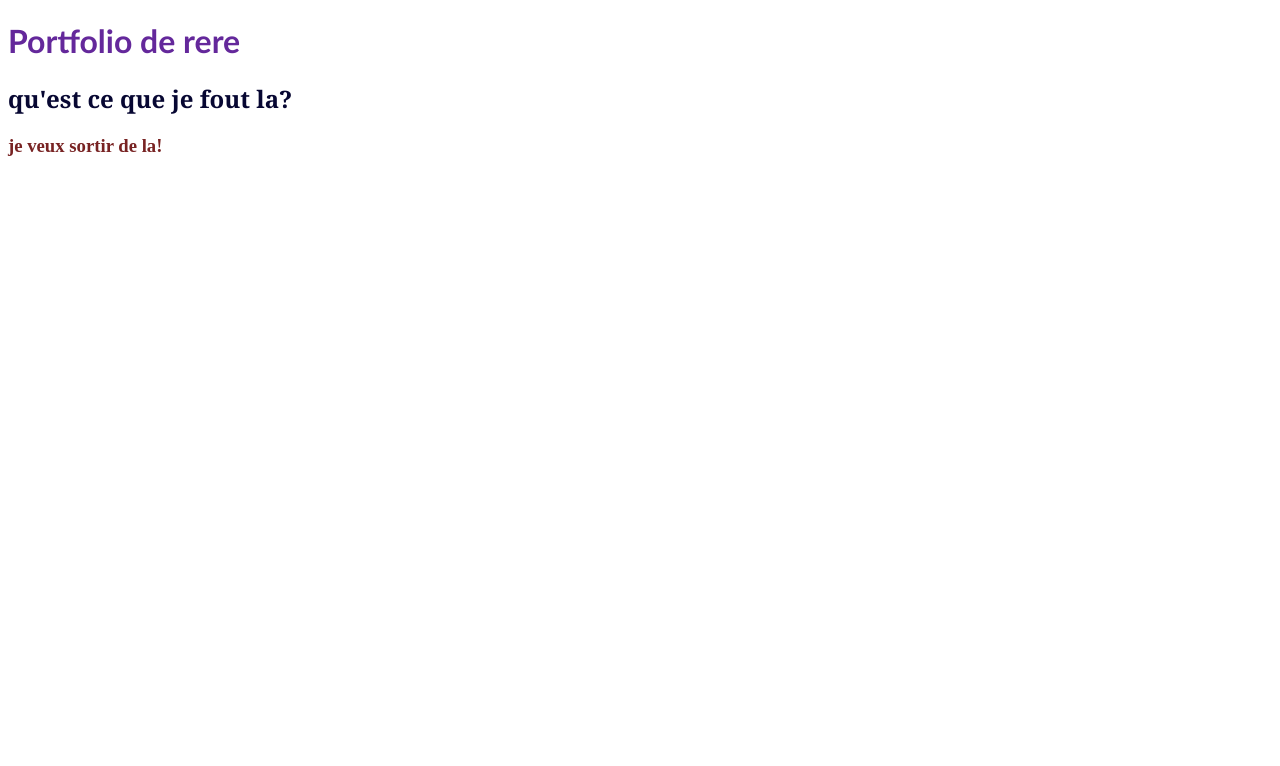
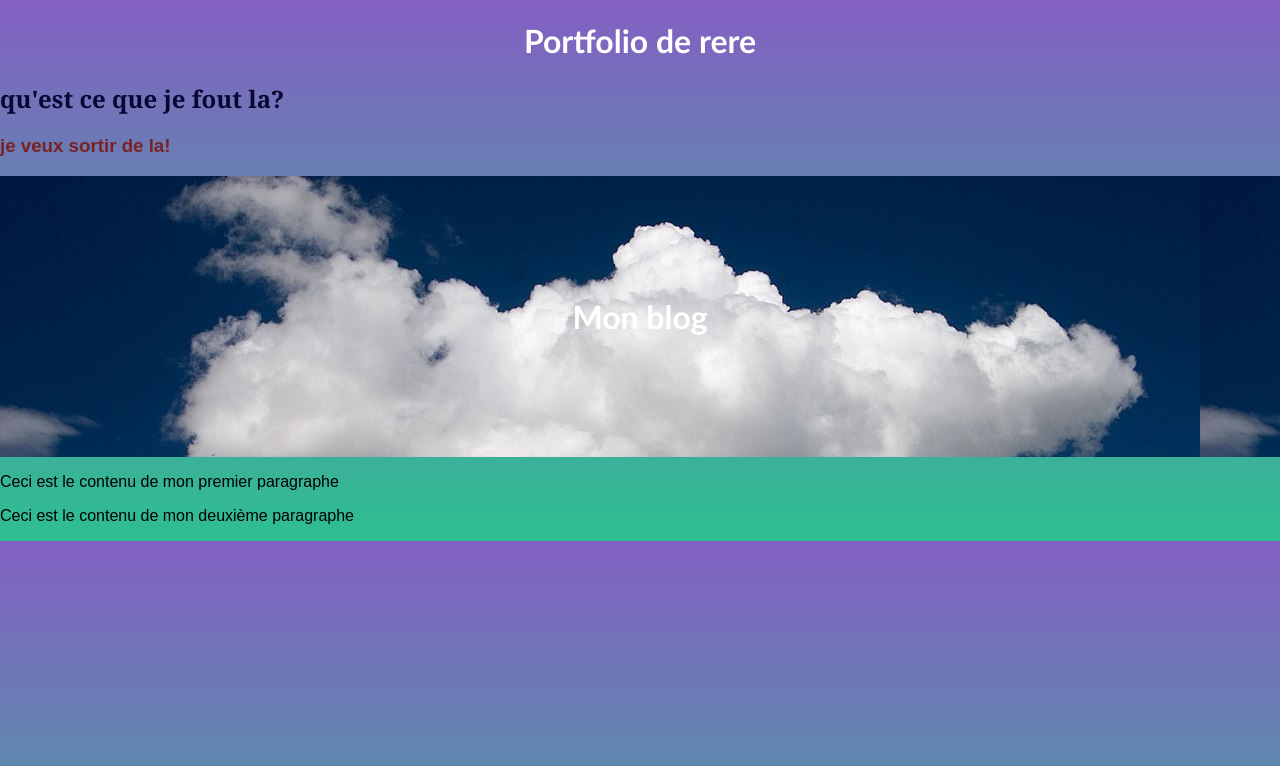
Before and after one commit to Rerefenec/Rerefenec.github.io, a plain HTML site: page index.html in a window 1280 px wide. Drawn offline with Linux system fonts and the light colour scheme.

Commit message:
avec nuage

```diff
--- a/index.css
+++ b/index.css
@@ -9,3 +9,22 @@ h3 {
     font-weight: 700;
     color: rgb(120, 35, 35);
 }
+body {
+    /*background-color: rgb(222, 163, 163); /* Le fond de la page sera noir */
+    background: linear-gradient(180deg, #8360c3, #2ebf91);
+}
+
+body {
+    font-family: sans-serif;
+    margin: 0; /* Vous ne connaissez pas encore cette propriété mais elle permet de s'assurer que nos éléments prennent bien toute la largeur de la page */
+}
+
+.banniere {
+    padding: 100px; /* Vous ne connaissez pas encore cette propriété mais elle permet d'ajouter de l'espace dans notre élément*/
+    background-image: url('nuage.jpg');
+}
+
+h1 {
+    color: white;
+    text-align: center;
+}
--- a/index.html
+++ b/index.html
@@ -11,4 +11,11 @@
 <h2>qu'est ce que je fout la?</h2>
 <h3>je veux sortir de la!</h3>
 </body>
+<body>
+    <div class="banniere">
+        <h1>Mon blog</h1>
+    </div>
+    <p>Ceci est le contenu de mon premier paragraphe</p>
+    <p>Ceci est le contenu de mon deuxième paragraphe</p>
+</body>
 </html>
```
Also changed, not shown: nuage.jpg (added).
